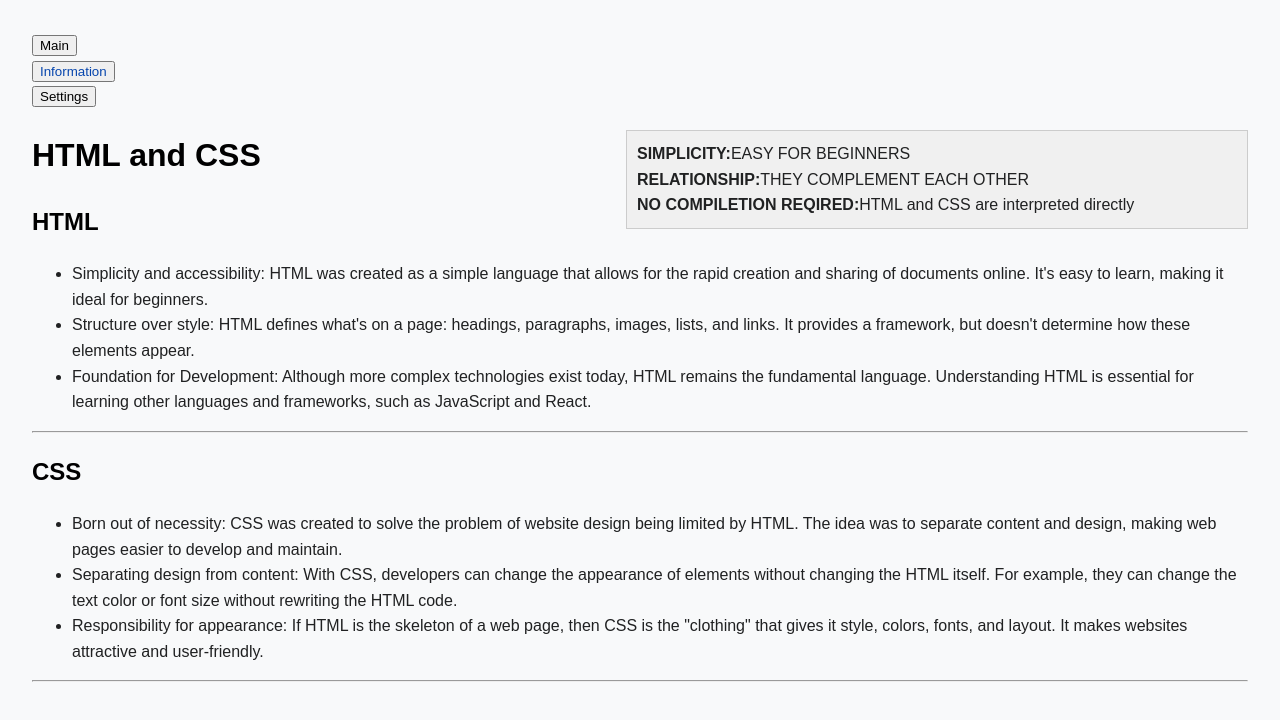
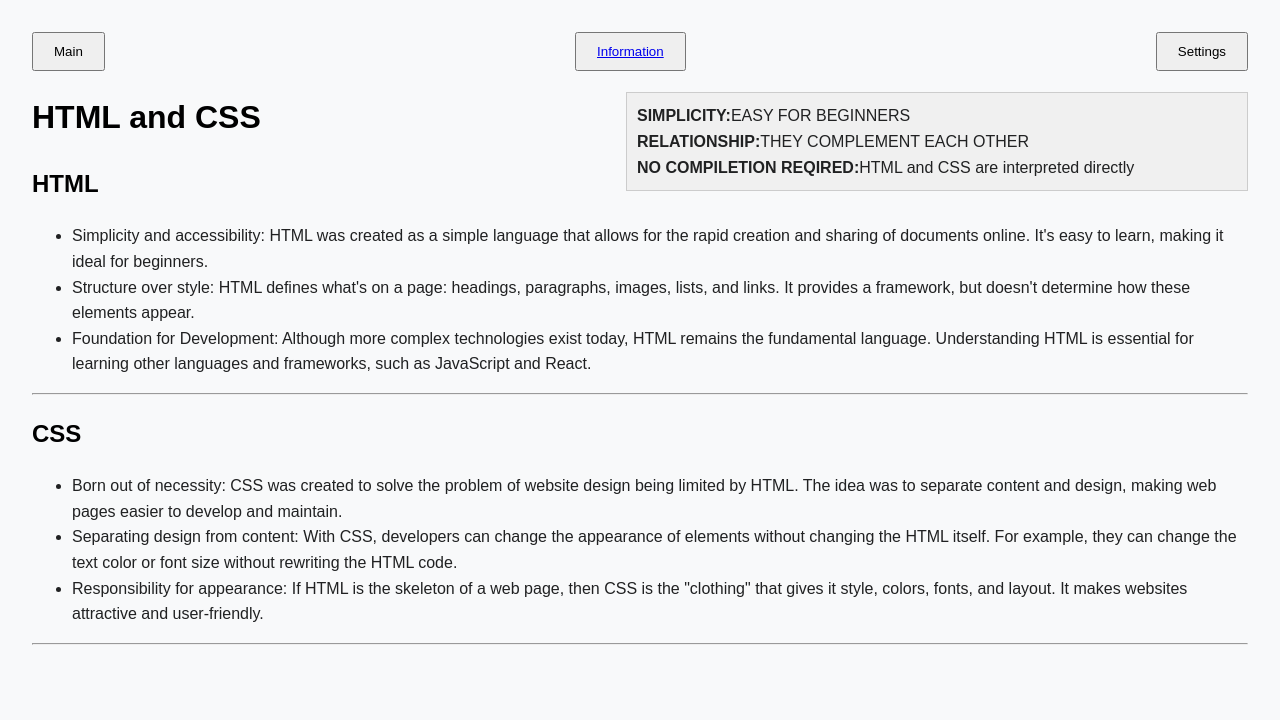
Before and after one commit to Timur1100/zdanie-na-lekcji, a plain HTML site: page zadanie.html in a window 1280 px wide. Drawn offline with Linux system fonts and the light colour scheme.

Commit message:
Update main.css

```diff
--- a/main.css
+++ b/main.css
@@ -9,13 +9,7 @@
     h1, h2 {
       color: #000;
     }
-    a {
-      color: #0645ad;
-      text-decoration: none;
-    }
-    a:hover {
-      text-decoration: underline;
-    }
+
     .infobox {
       float: right;
       width: 600px;
@@ -24,3 +18,14 @@
       background-color: #f0f0f0;
       border: 1px solid #ccc;
     }
+  .button-group {
+    text-align: center;
+    margin-top: 20px;
+}
+.button-group {
+    display: flex;
+    justify-content: space-between;
+}
+.button-group button {
+    padding: 10px 20px;
+}
```
